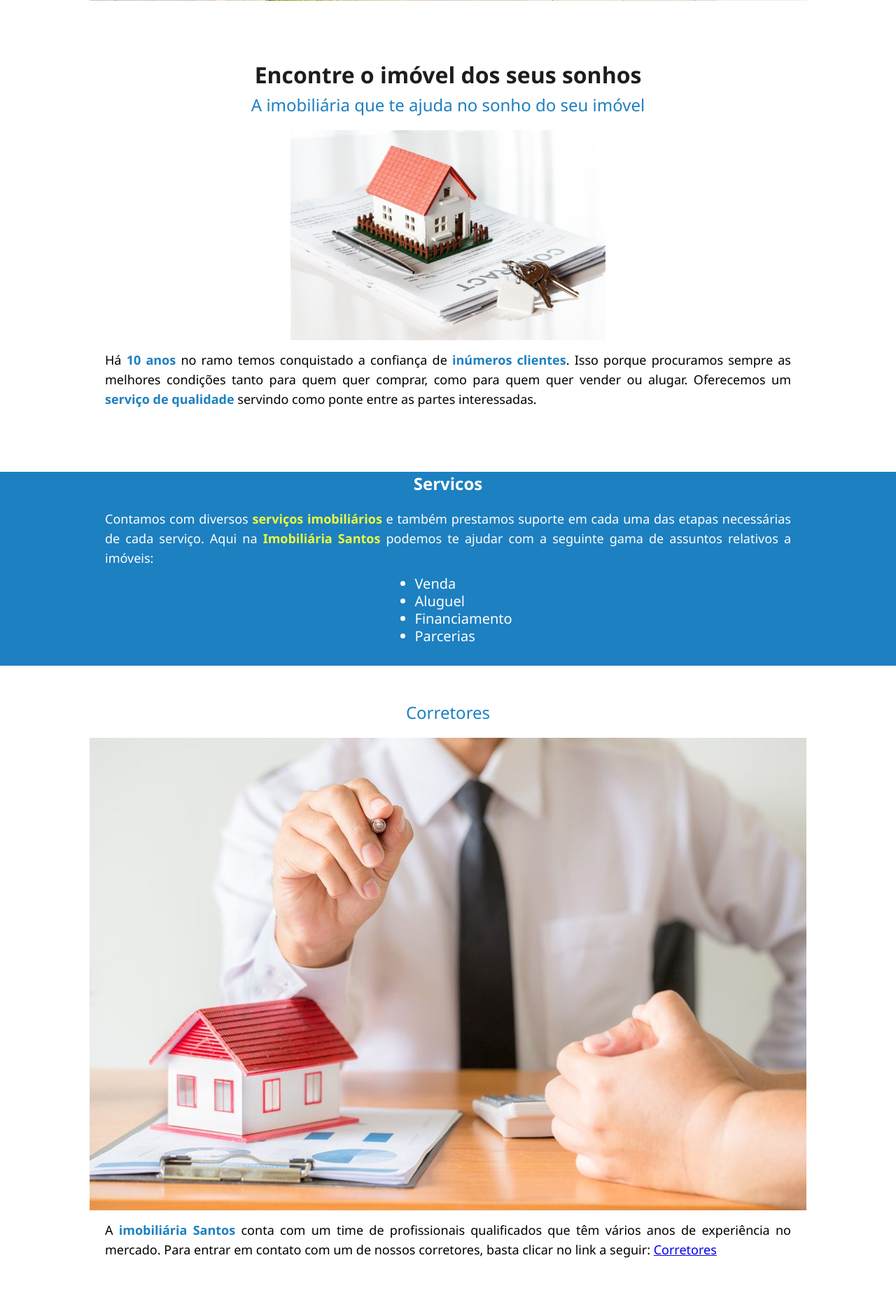
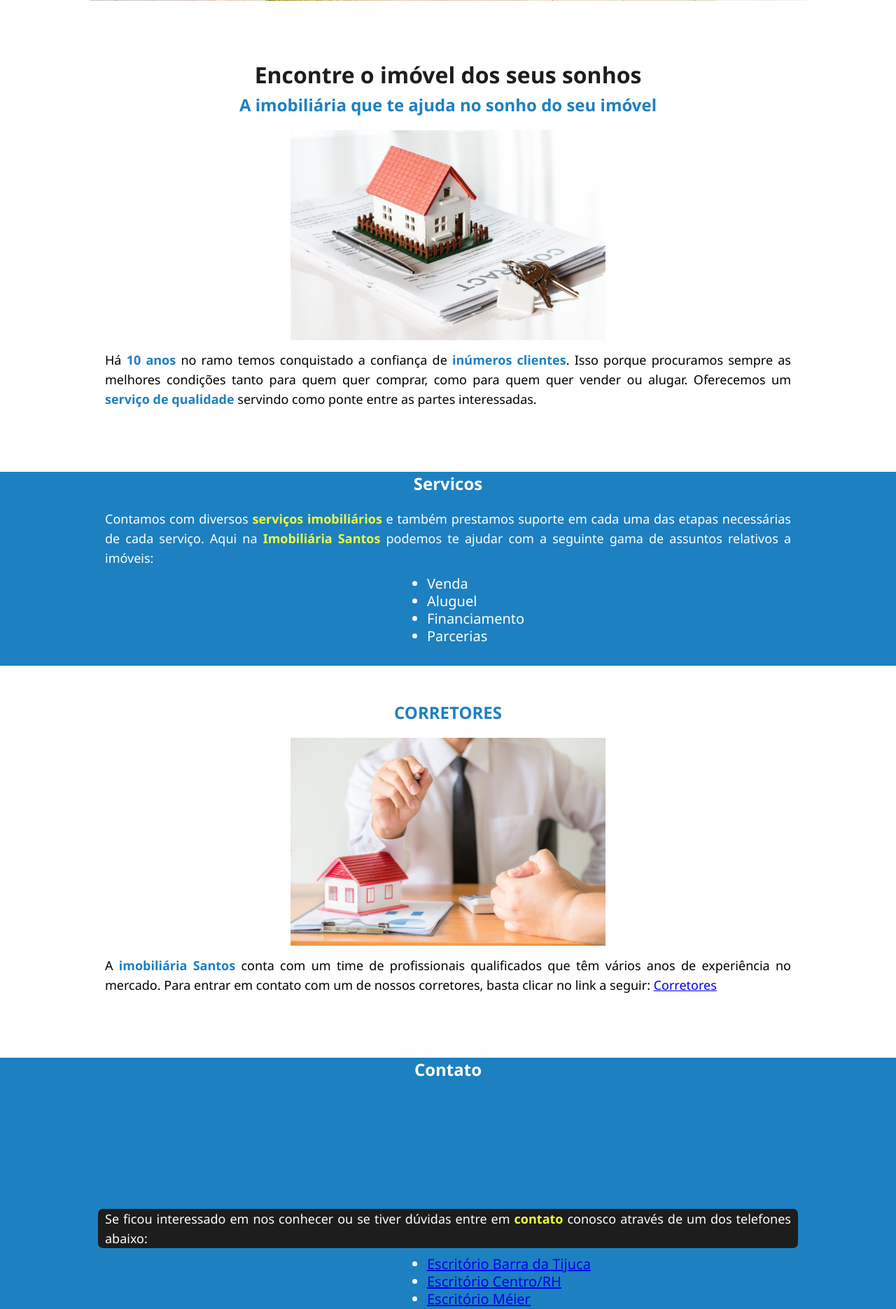
Before and after one commit to gcpbarbudo/Estudo, a PHP site: page / in a window 1280 px wide. Shown: the part 643-2513 px from the top of the page at 70% size. Run offline with PHP 8.4, Linux system fonts and the light colour scheme; grey boxes are pictures that could not be loaded.

Commit message:
Finalização do projeto

```diff
--- a/CSS/Imobilharia/assets/style.css
+++ b/CSS/Imobilharia/assets/style.css
@@ -27,7 +27,7 @@ p {
     font-weight: normal;
 }
 
-.secao p span, .fundo-azul h2, .texto-azul h2 {
+.secao p span, .fundo-azul h2, .secao h2 {
     font-weight: bold;
 }
 
@@ -67,21 +67,19 @@ p {
     background-color: #1d80c1;
 }
 
-/* .fundo-azul-escuro p {
-    line-height: 42px;
-    font-size: 20px;
-    text-align: center;
-    width: 700px;
-} */
+.links li {
+    text-decoration: none;
+    color: #fff;
+    width: 250px;
 
+}
 .fundo-azul ul {
     font-size: 20px;
     line-height: 25px;
     text-align: left;
     margin: 0 auto;
-    width: 135px;
+    width: 100px;
 }
-
 
 .fundo-preto {
     background-color: #1d1d1d;
--- a/CSS/Imobilharia/index.html
+++ b/CSS/Imobilharia/index.html
@@ -1,5 +1,6 @@
 <!DOCTYPE html>
 <html lang="en">
+
 <head>
     <meta charset="UTF-8">
     <meta name="viewport" content="width=device-width, initial-scale=1.0">
@@ -24,15 +25,19 @@
     <div id="Sobre" class="secao">
         <h1>Encontre o imóvel dos seus sonhos</h1>
         <h2 class="texto-azul">A imobiliária que te ajuda no sonho do seu imóvel</h2>
-        <img src="image/imovel-assinatura.jpg" alt="Imovem Assinatura" class="imovel-assinatura">
-        <p class="paragrafo">Há <span class="texto-azul">10 anos</span> no ramo temos conquistado a confiança de <span class="texto-azul">inúmeros clientes</span>. Isso porque
+        <img class="imovel-assinatura" src="image/imovel-assinatura.jpg" alt="Imovem Assinatura">
+        <p class="paragrafo">Há <span class="texto-azul">10 anos</span> no ramo temos conquistado a confiança de <span
+                class="texto-azul">inúmeros clientes</span>. Isso porque
             procuramos sempre as melhores condições tanto para quem quer comprar, como para quem quer vender ou alugar.
-            Oferecemos um <span class="texto-azul">serviço de qualidade</span> servindo como ponte entre as partes interessadas.</p>
+            Oferecemos um <span class="texto-azul">serviço de qualidade</span> servindo como ponte entre as partes
+            interessadas.</p>
     </div>
     <div id="Servicos" class="secao fundo-azul texto-branco">
         <h2>Servicos</h2>
-        <p class="paragrafo">Contamos com diversos <span class="texto-amarelo">serviços imobiliários</span> e também prestamos suporte em cada uma das etapas
-            necessárias de cada serviço. Aqui na <span class="texto-amarelo" >Imobiliária Santos</span> podemos te ajudar com a seguinte gama
+        <p class="paragrafo">Contamos com diversos <span class="texto-amarelo">serviços imobiliários</span> e também
+            prestamos suporte em cada uma das etapas
+            necessárias de cada serviço. Aqui na <span class="texto-amarelo">Imobiliária Santos</span> podemos te ajudar
+            com a seguinte gama
             de assuntos relativos a imóveis:</p>
         <ul>
             <li>Venda</li>
@@ -42,25 +47,28 @@
         </ul>
     </div>
     <div id="Corretores" class="secao">
-        <h2 class="texto-azul ">Corretores</h2>
-        <img src="image/corretores.jpg" alt="Corretores">
-        <p class="paragrafo">A <span class="texto-azul">imobiliária Santos</span> conta com um time de profissionais qualificados que têm vários anos de
+        <h2 class="texto-azul ">CORRETORES</h2>
+        <img class="imovel-assinatura" src="image/corretores.jpg" alt="Corretores">
+        <p class="paragrafo">A <span class="texto-azul">imobiliária Santos</span> conta com um time de profissionais
+            qualificados que têm vários anos de
             experiência no mercado. Para entrar em contato com um de nossos corretores, basta clicar no link a seguir:
             <a href="mailto:corretores@email.com">Corretores</a>
         </p>
     </div>
-    <div id="Contato" class="secao">
+    <div id="Contato" class="secao fundo-azul texto-branco">
         <h2>Contato</h2>
         <iframe
             src="https://www.google.com/maps/embed?pb=!1m18!1m12!1m3!1d7346.254844548052!2d-43.364712467659004!3d-22.98234139602229!2m3!1f0!2f0!3f0!3m2!1i1024!2i768!4f13.1!3m3!1m2!1s0x9bda2ed54ec2e1%3A0x4431d262cad1d163!2sAv.%20Ayrton%20Senna%2C%203000%20-%20Barra%20da%20Tijuca%2C%20Rio%20de%20Janeiro%20-%20RJ%2C%2022775-904!5e0!3m2!1spt-BR!2sbr!4v1642532754862!5m2!1spt-BR!2sbr"
             frameborder="0"></iframe>
-        <p class="paragrafo fundo-preto texto-branco">Se ficou interessado em nos conhecer ou se tiver dúvidas entre em <span class="texto-amarelo">contato</span> conosco através de um dos telefones
-            abaixo:</p>
-        <ul>
+        <p class="paragrafo fundo-preto texto-branco">Se ficou interessado em nos conhecer ou se tiver dúvidas entre em
+            <span class="texto-amarelo">contato</span> conosco através de um dos telefones abaixo:
+        </p>
+        <ul class="links">
             <li><a href="#">Escritório Barra da Tijuca</a></li>
             <li><a href="#">Escritório Centro/RH</a></li>
             <li><a href="#">Escritório Méier</a></li>
         </ul>
     </div>
 </body>
+
 </html>
```
